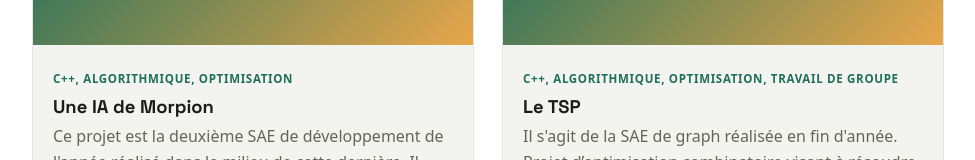
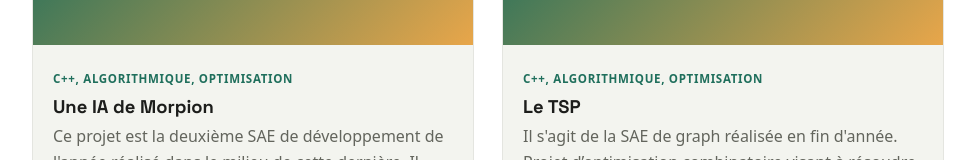
Before and after one commit to KolaghanMK1/portfolio, a plain HTML site: page project.html in a window 1280 px wide. Shown: the part 363-523 px from the top of the page, without its empty margins (152-1127 px from the left). Drawn offline with Linux system fonts and the light colour scheme.

Commit message:
modified:   project.html

```diff
--- a/project.html
+++ b/project.html
@@ -53,7 +53,7 @@
             <article class="project-card">
                 <div class="project-thumb" aria-hidden="true"></div>
                 <div class="project-body">
-                    <span class="project-tag">C++, Algorithmique, Optimisation, Travail de groupe</span>
+                    <span class="project-tag">C++, Algorithmique, Optimisation</span>
                     <h2>Le TSP</h2>
                     <p>Il s'agit de la SAE de graph réalisée en fin d'année.
                         Projet d’optimisation combinatoire visant à résoudre le problème du voyageur de commerce (TSP) à l’aide d’un algorithme
```
